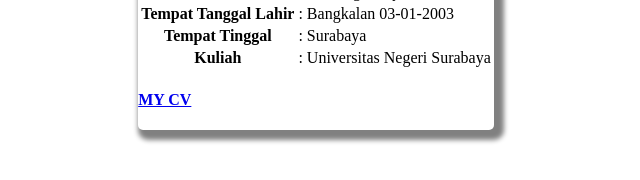
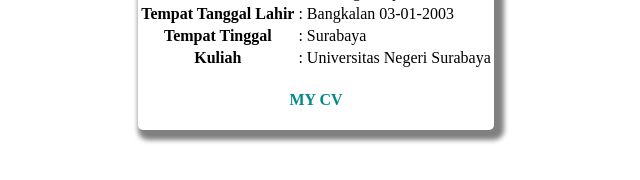
Before and after one commit to fikriagus/profile-website, a plain HTML site: page index.html in a window 1280 px wide. Shown: the part 1576-1756 px from the top of the page, without its empty margins (324-964 px from the left). Drawn offline with nearby package versions, Linux system fonts and the light colour scheme.

Commit message:
Update style.css

```diff
--- a/styles/style.css
+++ b/styles/style.css
@@ -178,6 +178,25 @@
   justify-content: center;
   align-items: center;
 }
+main div.myCV {
+  display: flex;
+  justify-content: center;
+}
+
+main div.myCV h4 a {
+  text-decoration: none;
+  color: darkcyan;
+  padding: 0.5rem 1.5rem;
+  border-radius: 999px;
+  transition: all 0.2s ease-in-out;
+  justify-content: center;
+  align-items: center;
+}
+
+main div.myCV h4:hover a {
+  background-color: transparent;
+  border: 3px solid darkcyan;
+}
 
 footer {
   width: 100%;
```
